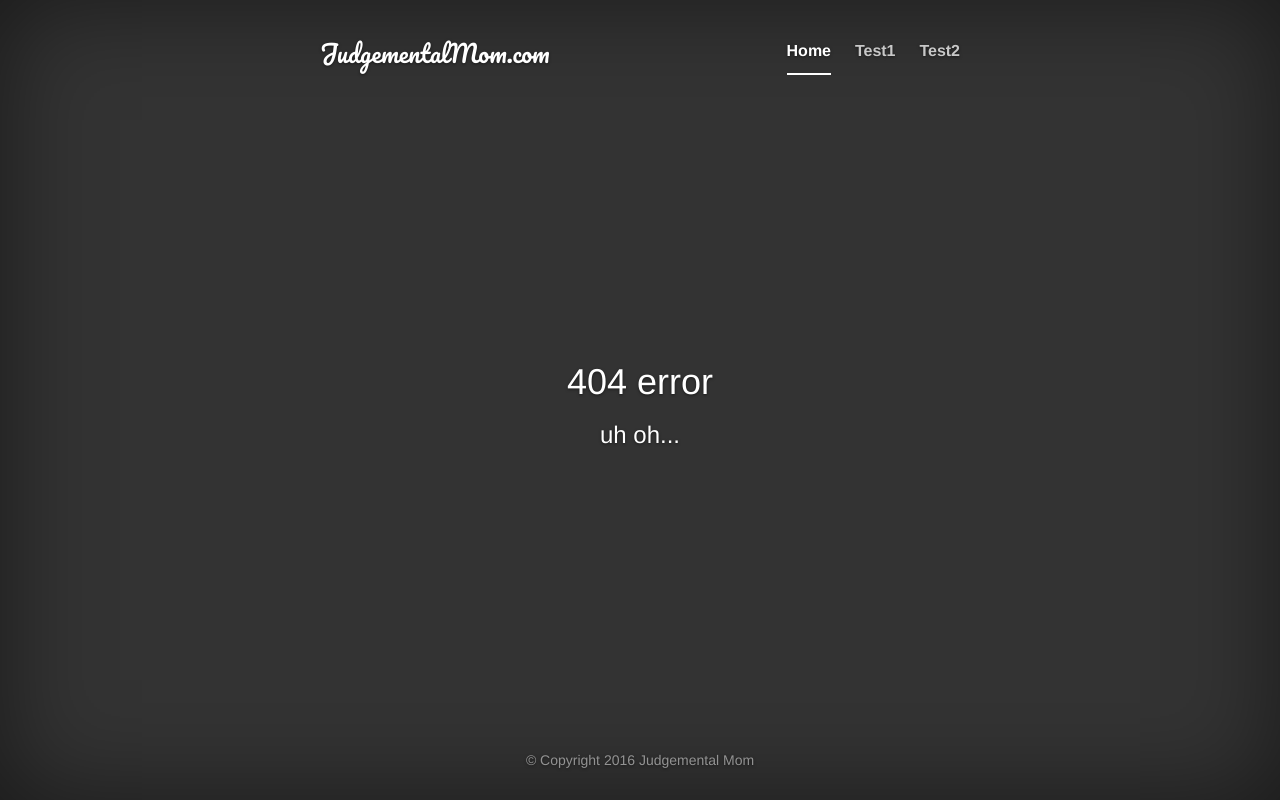
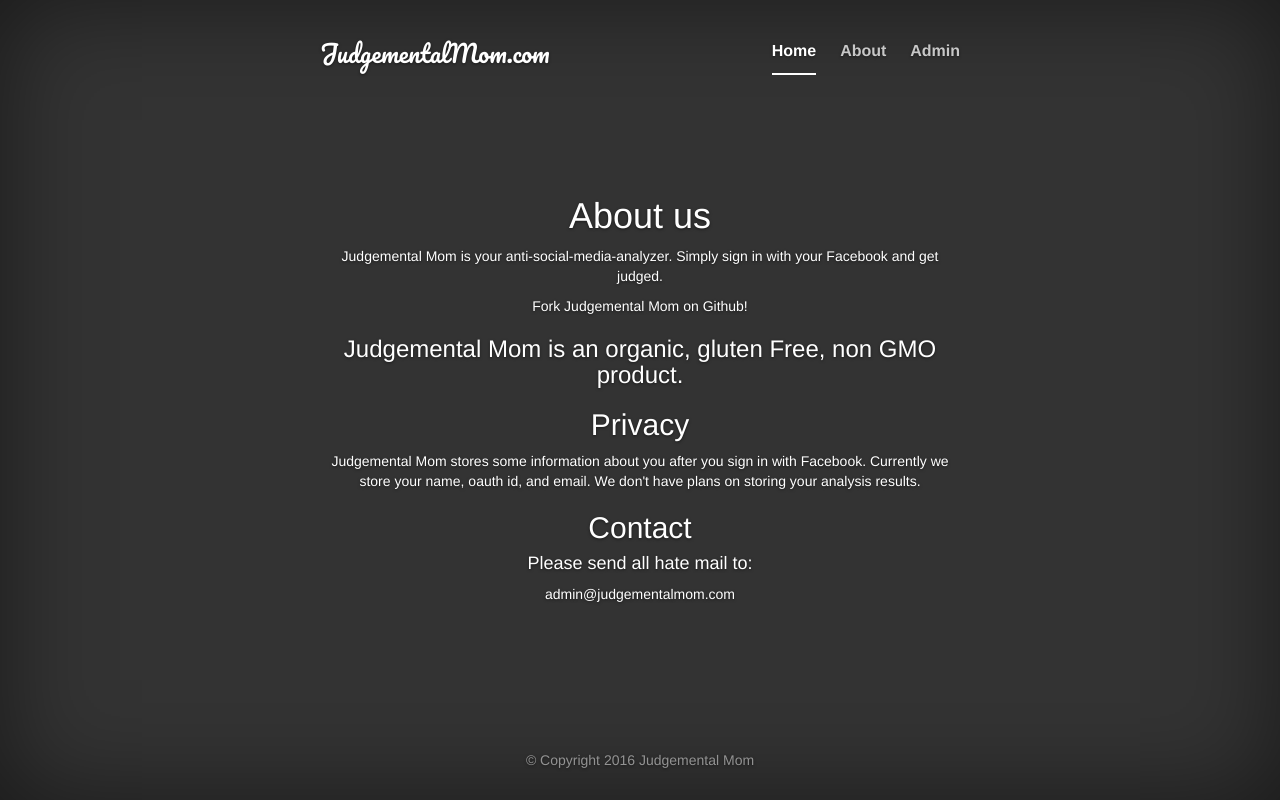
Before and after one commit to nlouie/judgemental-mom, a Flask app: page /about in a window 1280 px wide. Run offline with Flask 2, Linux system fonts and the light colour scheme; parts of the project's set-up code (start-up, migrations or seed data) failed here and were passed over; some libraries are stand-ins or nearby versions.

Commit message:
too sleepy for commit message

```diff
--- a/app.py
+++ b/app.py
@@ -95,10 +95,19 @@
     return render_template('index.html')
 
 
+@app.route('/about')
+def view_about():
+    """
+    about page
+    :return:
+    """
+    return render_template('about.html')
+
+
 @app.route('/account')
 def view_account():
     """
-    User account
+    User account page
     :return:
     """
     # todo: figure out sessions
@@ -107,7 +116,7 @@
 
 @app.route('/admin')
 @requires_auth
-def admin():
+def view_admin():
     """
     Admin page
     :return:
@@ -215,6 +224,7 @@
 
 #  // Error Handling //
 
+
 @app.errorhandler(404)
 def page_not_found(error):
     """
--- a/templates/about.html
+++ b/templates/about.html
@@ -9,9 +9,29 @@
 {% endblock %}
 {% block content %}
     <h1>About us</h1>
-    <div class="container">
-        Judgemental Mom is your anti-social-media-analyzer. Simply sign in with your Facebook and get judged.
+    <div class="container col-md-12">
+        <p>Judgemental Mom is your anti-social-media-analyzer. Simply sign in with your Facebook and get judged.</p>
 
-        <a href="https://github.com/nlouie/judgemental-mom">Fork Judgemental Mom on Github!</a>
+        <p><a href="https://github.com/nlouie/judgemental-mom">Fork Judgemental Mom on Github!</a></p>
+
+        <h3> Judgemental Mom is an organic, gluten Free, non GMO product. </h3>
+
+        <div>
+            <h2>Privacy</h2>
+            <p>
+                Judgemental Mom stores some information about you after you sign in with Facebook.
+                Currently we store your name, oauth id, and email. We don't have plans on storing your analysis results.
+            </p>
+
+        </div>
+
+        <div>
+            <h2>Contact</h2>
+            <h4>Please send all hate mail to:</h4>
+            <address><a class="link" href="mailto:admin@judgementalmom.com">admin@judgementalmom.com</a></address>
+        </div>
+
+
+
     </div>
 {% endblock %}
--- a/templates/layouts/layout.html
+++ b/templates/layouts/layout.html
@@ -52,8 +52,8 @@
                     <nav>
                         <ul class="nav masthead-nav">
                             <li class="active"><a href="#">Home</a></li>
-                            <li><a href="">Test1</a></li>
-                            <li><a href="/test2">Test2</a></li>
+                            <li><a href="{{ url_for('view_about') }}">About</a></li>
+                            <li><a href="{{ url_for('view_admin') }}">Admin</a></li>
                         </ul>
                     </nav>
                 </div>
```
